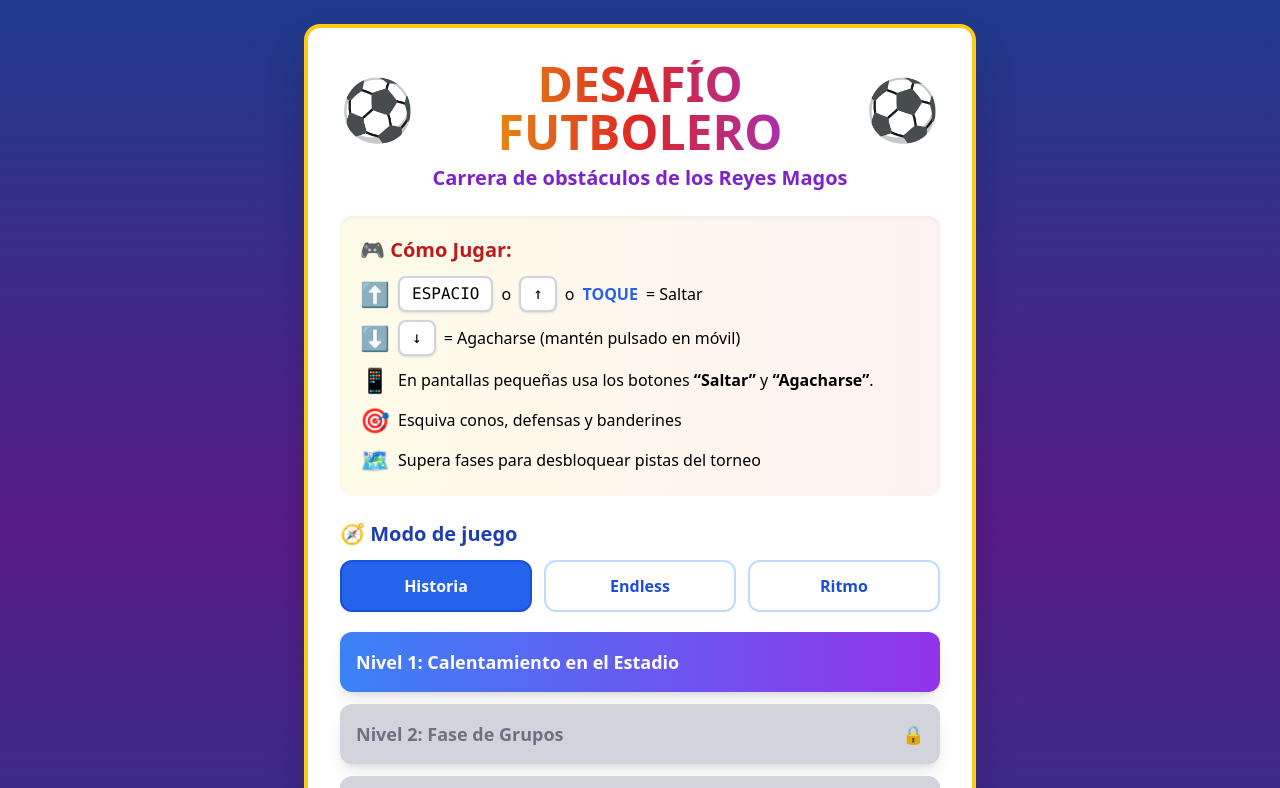
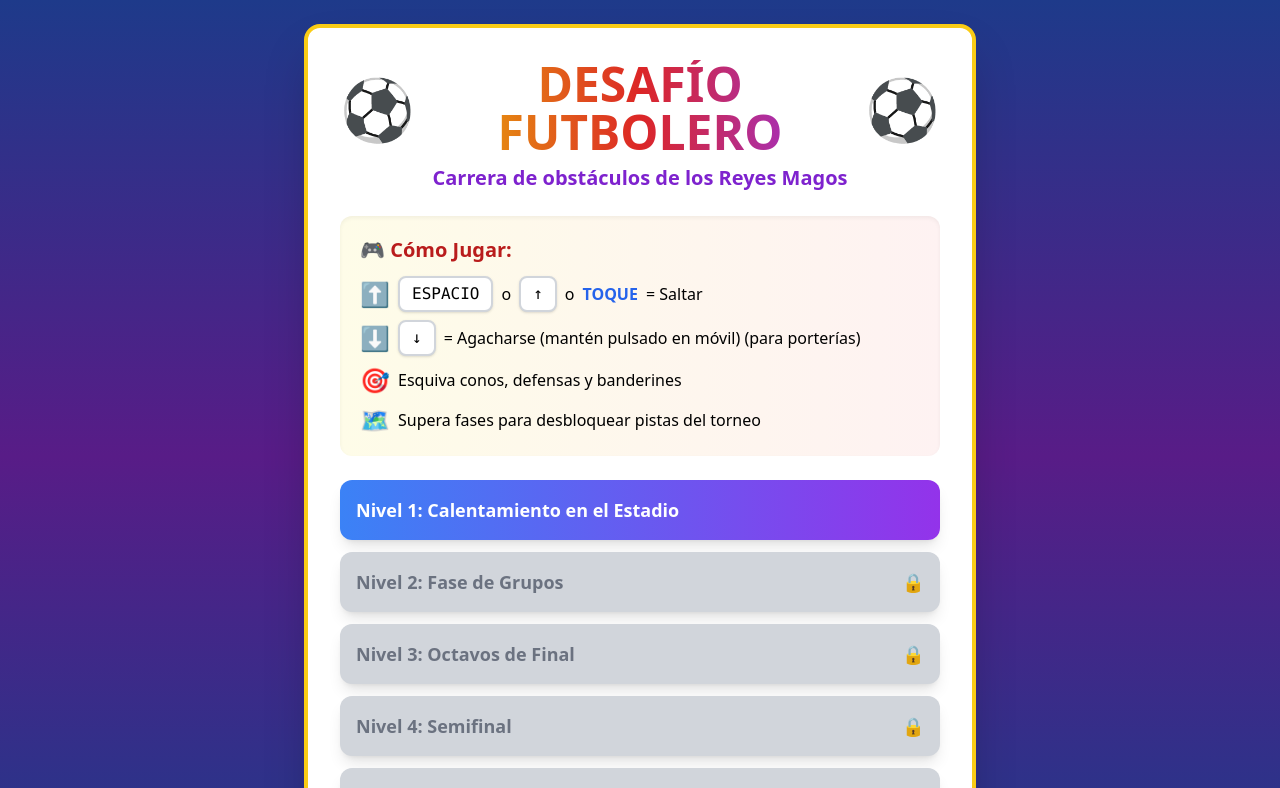
Before and after one commit to samdsmx/reyes-magos-game, a React (Vite) app: page / in a window 1280 px wide. Shown: the top 788 px of the page. Built offline with nearby package versions, Linux system fonts and the light colour scheme.

Commit message:
SEveral fixes

```diff
--- a/src/App.jsx
+++ b/src/App.jsx
@@ -16,11 +16,11 @@ const ReyesMagosDashGame = () => {
   const beatCountRef = useRef(0);
 
   const treasureClues = {
-    1: "🏟️ PISTA 1: Calienta en el Estadio Central, cerca de la banca.",
-    2: "⚽ PISTA 2: Dribla por la banda y busca junto al banderín.",
-    3: "🎯 PISTA 3: Practica pases cortos junto al círculo central.",
-    4: "🥅 PISTA 4: La pista está detrás de la portería norte.",
-    5: "🏆 PISTA 5: ¡Celebración en la final! La copa te guía.",
+    1: "🏟️ Todo gran jugador empieza sin mapa. Primero aprende a moverse, luego a decidir.",
+    2: "⚽ Driblar no siempre es ir rápido, a veces es saber cuándo cambiar de dirección.",
+    3: "🎯 Los pases cortos construyen el juego, como las decisiones pequeñas construyen el futuro.",
+    4: "🥅 Un buen portero protege su meta, un buen jugador sabe qué vale la pena cuidar.",
+    5: "🏆 Has ganado experiencia suficiente. Los Reyes Magos confían en ti. MAPA DESBLOQUEADO",
   };
 
   const levels = [
@@ -584,7 +584,7 @@ const ReyesMagosDashGame = () => {
         obstacle.y = groundY - obstacle.height;
       } else if (type === "goalpost") {
         obstacle.width = 90;
-        obstacle.height = 70;
+        obstacle.height = 50;
         obstacle.y = groundY - obstacle.height;
       } else if (type === "ball") {
         obstacle.width = 26;
@@ -738,8 +738,10 @@ const ReyesMagosDashGame = () => {
         };
 
         const hitsPillar =
-          isRectCollision(characterRect, leftPillar) ||
-          isRectCollision(characterRect, rightPillar);
+          !character.isDucking &&
+          (isRectCollision(characterRect, leftPillar) ||
+           isRectCollision(characterRect, rightPillar));
+
         const hitsTopBar =
           !character.isDucking && isRectCollision(characterRect, topBar);
 
@@ -947,14 +949,7 @@ const ReyesMagosDashGame = () => {
                 <kbd className="px-2 sm:px-3 py-1 bg-white border-2 border-gray-300 rounded-lg shadow">
                   ↓
                 </kbd>{" "}
-                = Agacharse (mantén pulsado en móvil)
-              </li>
-              <li className="flex items-center gap-2">
-                <span className="text-2xl">📱</span>
-                <span>
-                  En pantallas pequeñas usa los botones{" "}
-                  <strong>“Saltar”</strong> y <strong>“Agacharse”</strong>.
-                </span>
+                = Agacharse (mantén pulsado en móvil) (para porterías)
               </li>
               <li className="flex items-center gap-2">
                 <span className="text-2xl">🎯</span>
@@ -968,30 +963,6 @@ const ReyesMagosDashGame = () => {
           </div>
 
           <div className="mb-6">
-            <h2 className="font-bold text-lg sm:text-xl mb-3 text-blue-800">
-              🧭 Modo de juego
-            </h2>
-            <div className="grid sm:grid-cols-3 gap-3 mb-5">
-              {[
-                { key: "story", label: "Historia" },
-                { key: "endless", label: "Endless" },
-                { key: "ritmo", label: "Ritmo" },
-              ].map((mode) => (
-                <button
-                  key={mode.key}
-                  onClick={() => setGameMode(mode.key)}
-                  className={`p-3 rounded-xl font-bold border-2 transition ${
-                    gameMode === mode.key
-                      ? "bg-blue-600 text-white border-blue-700"
-                      : "bg-white text-blue-700 border-blue-200 hover:border-blue-400"
-                  }`}
-                >
-                  {mode.label}
-                </button>
-              ))}
-            </div>
-
-            {gameMode === "story" ? (
               <div className="space-y-3">
                 {levels.map((level, index) => {
                   const levelNum = index + 1;
@@ -1023,23 +994,6 @@ const ReyesMagosDashGame = () => {
                   );
                 })}
               </div>
-            ) : (
-              <div className="space-y-3">
-                <p className="text-sm sm:text-base text-gray-700">
-                  {gameMode === "endless"
-                    ? "Corre sin fin y observa cómo la velocidad aumenta."
-                    : "La velocidad pulsa con el beat para un ritmo tipo arcade."}
-                </p>
-                <button
-                  onClick={() => startMode(gameMode)}
-                  className="w-full p-3 sm:p-4 rounded-xl font-bold text-base sm:text-lg transition-all transform hover:scale-105 shadow-lg bg-gradient-to-r from-indigo-500 to-purple-600 text-white hover:from-indigo-600 hover:to-purple-700"
-                >
-                  {gameMode === "endless"
-                    ? "Iniciar Endless"
-                    : "Iniciar Ritmo"}
-                </button>
-              </div>
-            )}
           </div>
 
           {unlockedLevels.length > 0 && (
@@ -1147,25 +1101,6 @@ const ReyesMagosDashGame = () => {
         className="shadow-2xl rounded-lg bg-gray-800 touch-none"
         style={{ maxWidth: "100%", maxHeight: "100%" }}
       />
-      <div className="md:hidden absolute inset-x-0 bottom-6 flex items-center justify-between px-6">
-        <button
-          type="button"
-          className="px-6 py-4 bg-blue-600 text-white rounded-2xl text-lg font-bold shadow-xl"
-          onPointerDown={() => controlsRef.current.jump()}
-        >
-          Saltar
-        </button>
-        <button
-          type="button"
-          className="px-6 py-4 bg-purple-600 text-white rounded-2xl text-lg font-bold shadow-xl"
-          onPointerDown={() => controlsRef.current.duck(true)}
-          onPointerUp={() => controlsRef.current.duck(false)}
-          onPointerCancel={() => controlsRef.current.duck(false)}
-          onPointerLeave={() => controlsRef.current.duck(false)}
-        >
-          Agacharse
-        </button>
-      </div>
     </div>
   );
 };
```
